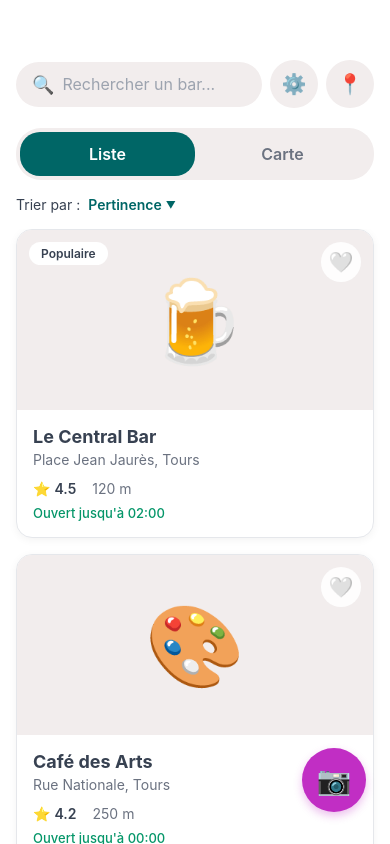
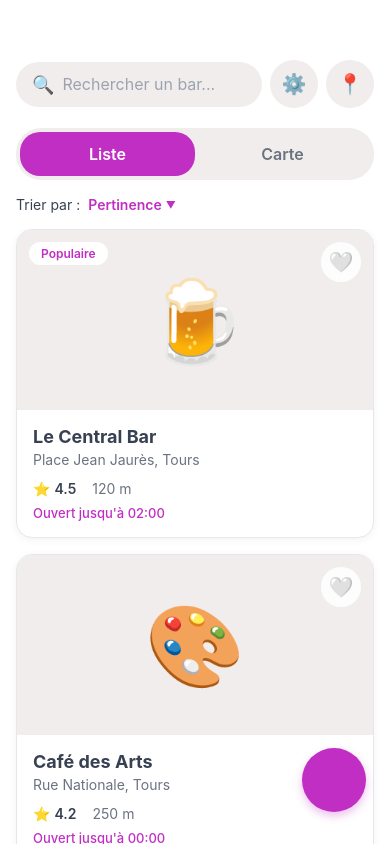
Before and after one commit to Hichri-Hassan/Startup-Tours, a React Native app: screen /Home in a window 390 px wide. Built offline with nearby package versions, Linux system fonts and the light colour scheme.

Commit message:
🎨 Remplacement emoji par image pour bouton QR flottant

```diff
--- a/src/screens/HomeScreen.js
+++ b/src/screens/HomeScreen.js
@@ -1,4 +1,4 @@
-import React, {useState} from 'react';
+import React, { useState } from 'react';
 import {
     View,
     Text,
@@ -6,6 +6,7 @@ import {
     TextInput,
     TouchableOpacity,
     ScrollView,
+    Image,
 } from 'react-native';
 
 const bars = [
@@ -51,7 +52,7 @@ const bars = [
     },
 ];
 
-const HomeScreen = ({onScanPress}) => {
+const HomeScreen = ({ onScanPress }) => {
     const [viewMode, setViewMode] = useState('liste');
     const [searchQuery, setSearchQuery] = useState('');
 
@@ -175,7 +176,10 @@ const HomeScreen = ({onScanPress}) => {
                 style={styles.floatingButton}
                 onPress={onScanPress}
                 activeOpacity={0.8}>
-        <Text style={styles.floatingButtonIcon}>📷</Text>
+                <Image
+                    source={{uri: 'file:///Users/hassenhicheri/Desktop/Image.png'}}
+                    style={styles.floatingButtonImage}
+                />
             </TouchableOpacity>
         </View>
     );
@@ -250,7 +254,7 @@ const styles = StyleSheet.create({
         alignItems: 'center',
     },
     toggleButtonActive: {
-    backgroundColor: '#006666',
+        backgroundColor: '#c12ec4',
     },
     toggleText: {
         fontSize: 16,
@@ -279,11 +283,11 @@ const styles = StyleSheet.create({
     sortText: {
         fontSize: 14,
         fontWeight: '600',
-    color: '#006666',
+        color: '#c12ec4',
     },
     sortArrow: {
         fontSize: 10,
-    color: '#006666',
+        color: '#c12ec4',
     },
     listContainer: {
         flex: 1,
@@ -297,7 +301,7 @@ const styles = StyleSheet.create({
         borderWidth: 1,
         borderColor: '#E5E7EB',
         shadowColor: '#000',
-    shadowOffset: {width: 0, height: 2},
+        shadowOffset: { width: 0, height: 2 },
         shadowOpacity: 0.05,
         shadowRadius: 8,
         elevation: 2,
@@ -315,7 +319,7 @@ const styles = StyleSheet.create({
     popularText: {
         fontSize: 12,
         fontWeight: '600',
-    color: '#374151',
+        color: '#c12ec4',
     },
     barImageContainer: {
         height: 180,
@@ -386,7 +390,7 @@ const styles = StyleSheet.create({
     },
     hours: {
         fontSize: 13,
-    color: '#059669',
+        color: '#c12ec4',
         fontWeight: '500',
     },
     mapPlaceholder: {
@@ -417,13 +421,15 @@ const styles = StyleSheet.create({
         justifyContent: 'center',
         alignItems: 'center',
         shadowColor: '#c12ec4',
-    shadowOffset: {width: 0, height: 4},
+        shadowOffset: { width: 0, height: 4 },
         shadowOpacity: 0.3,
         shadowRadius: 8,
         elevation: 8,
     },
-  floatingButtonIcon: {
-    fontSize: 28,
+    floatingButtonImage: {
+        width: 40,
+        height: 40,
+        tintColor: '#ffffff',
     },
 });
 
```
Lines whose indentation alone changed are shown as unchanged.
